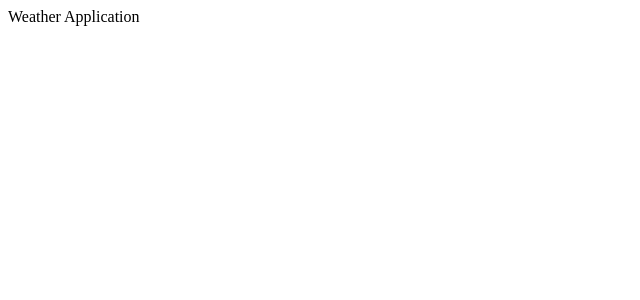
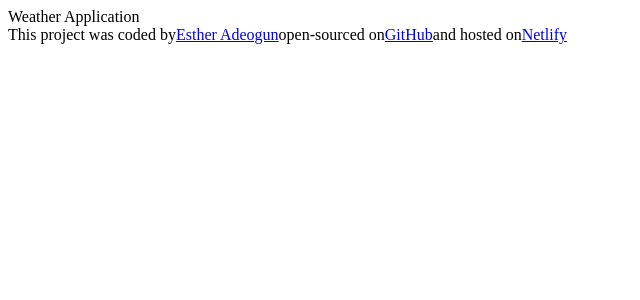
Before and after one commit to adeogunesther95-lab/react-wk-5-homework, a React (Create React App) app: page / in a window 1280 px wide. Shown: the top 300 px of the page, without its empty margins (0-640 px from the left). Built offline with nearby package versions, Linux system fonts and the light colour scheme.

Commit message:
footer added

```diff
--- a/src/App.js
+++ b/src/App.js
@@ -1,7 +1,37 @@
 import "./App.css";
 
 function App() {
-  return <div className="App">Weather Application</div>;
+  return (
+    <div className="App">
+      Weather Application
+      <footer>
+        This project was coded by
+        <a
+          href="https://github.com/adeogunesther95-lab"
+          target="_blank"
+          rel="noopener noreferrer"
+        >
+          Esther Adeogun
+        </a>
+        open-sourced on
+        <a
+          href="https://github.com/adeogunesther95-lab/vanilla-weather-week8"
+          target="_blank"
+          rel="noopener noreferrer"
+        >
+          GitHub
+        </a>
+        and hosted on
+        <a
+          href="https://vanilla-weather-week8.netlify.app/"
+          target="_blank"
+          rel="noopener noreferrer"
+        >
+          Netlify
+        </a>
+      </footer>
+    </div>
+  );
 }
 
 export default App;
```
